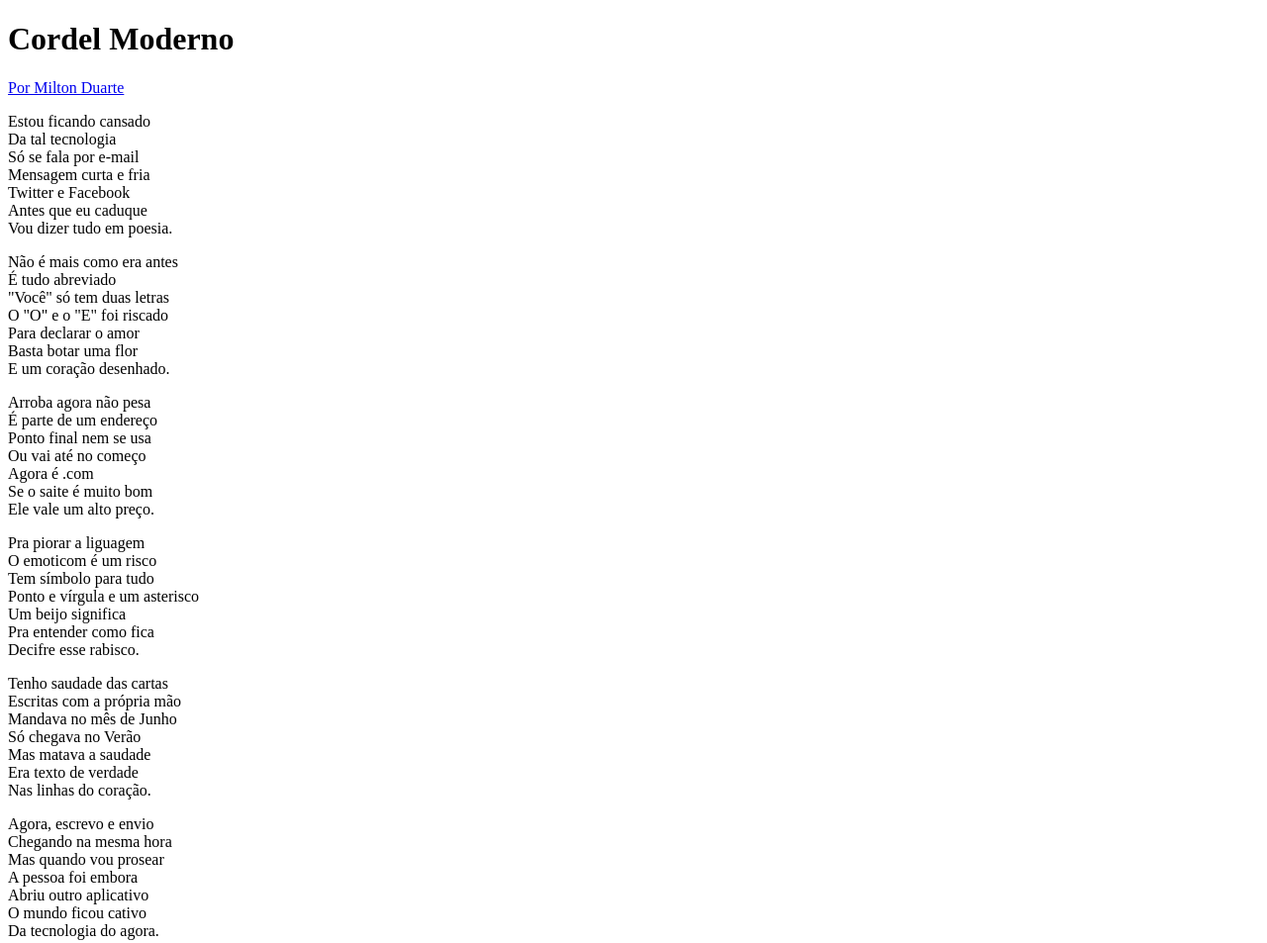
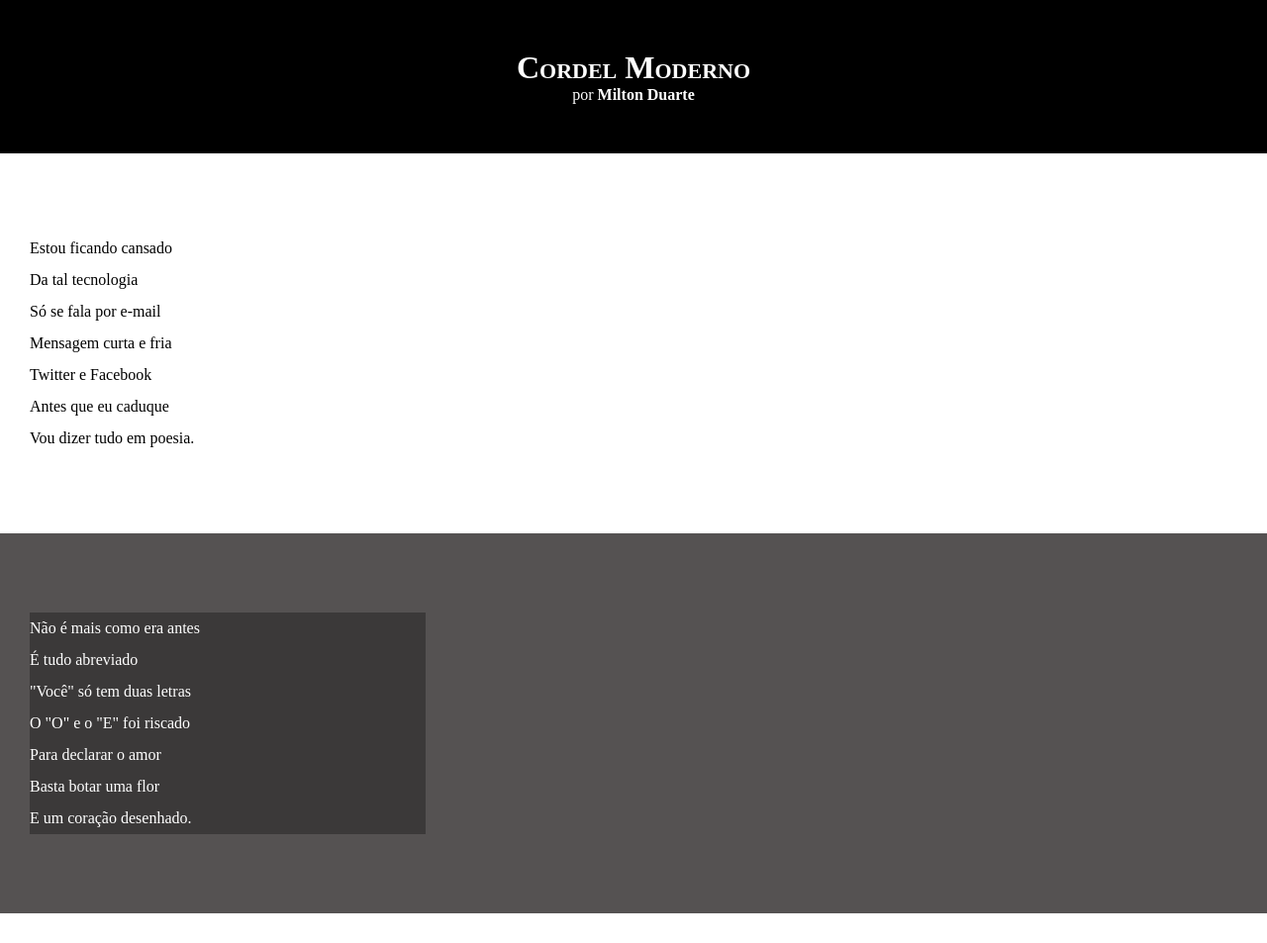
Before and after one commit to silva-caique/HTML-CSS, a plain HTML site: page Desafios/desafio012/inder.html in a window 1280 px wide. Shown: the top 953 px of the page at 99% size. Drawn offline with Linux system fonts and the light colour scheme.

Commit message:
atualizei o html e o css

```diff
--- a/Desafios/desafio012/estilo/style.css
+++ b/Desafios/desafio012/estilo/style.css
@@ -1 +1,67 @@
 @charset "UTF-8";
+
+*{
+    margin: 0px;
+    padding: 0px;
+}
+
+html, body{
+    min-height: 100vh;
+    background-color: rgb(181, 174, 174);
+}
+
+header{
+    background-color: black;
+    color: white;
+    text-align: center;
+}
+
+header > h1{
+    padding-top: 50px;
+    font-variant: small-caps;
+
+}
+
+header > p{
+    padding-bottom: 50px;
+}
+
+header a, footer a{
+    color: white;
+    text-decoration: none;
+    font-weight: bolder;
+}
+
+a:hover, footer a:hover{
+    text-decoration: underline;
+}
+
+section{
+    padding-top: 10vh;
+    padding-bottom: 10vh;
+    line-height: 2em;
+    padding-left: 30px;
+}
+
+section.normal{
+    background-color: white;
+    color: black;
+}
+
+section.imagem{
+    background-color: rgba(0, 0, 0, 0.53);
+    color: white;
+
+}
+
+section.imagem > p{
+    width: 400px;
+    background-color: rgba(0, 0, 0, 0.304);
+}
+
+footer{
+    background-color: black;
+    color: white;
+    padding: 10px;
+    text-align: center;
+}
--- a/Desafios/desafio012/inder.html
+++ b/Desafios/desafio012/inder.html
@@ -9,11 +9,11 @@
 <body>
     <header>
         <h1>Cordel Moderno</h1>
-        <p><a href="https://www.recantodasletras.com.br/poesias/3186743" target="_blank">Por Milton Duarte</a></p>
+        <p> por <a href="https://www.recantodasletras.com.br/poesias/3186743" target="_blank">Milton Duarte</a></p>
 
     </header>
 
-    <section>
+    <section class="normal">
         <p>
             Estou ficando cansado <br>
             Da tal tecnologia <br>
@@ -25,7 +25,7 @@
         </p>
     </section>
 
-    <section>
+    <section class="imagem">
 
         <p>
             Não é mais como era antes <br>
@@ -38,7 +38,7 @@
         </p>
     </section>
 
-    <section>
+    <section class="normal">
         <p>
             Arroba agora não pesa <br>
             É parte de um endereço <br>
@@ -60,7 +60,7 @@
         </p>
     </section>
 
-    <section>
+    <section class="imagem">
         <p>
             Tenho saudade das cartas <br>
             Escritas com a própria mão <br>
@@ -72,7 +72,7 @@
         </p>
     </section>
 
-    <section>
+    <section class="normal">
 
         <p>
             Agora, escrevo e envio <br>
```
